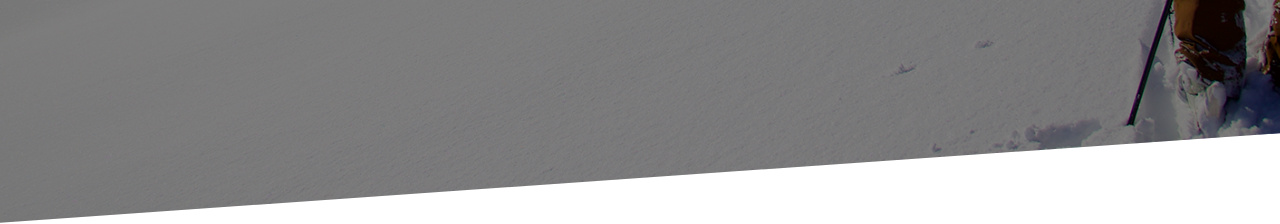
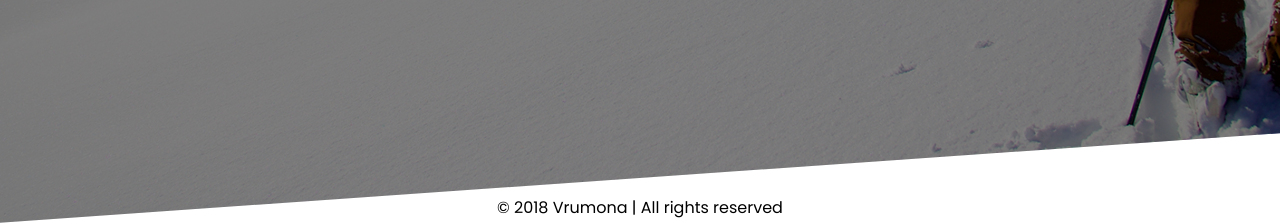
Before and after one commit to MrJulian01/Cool_energy, a PHP site: page / in a window 1280 px wide. Shown: the part 1255-1479 px from the top of the page. Run offline with PHP 8.4, Linux system fonts and the light colour scheme; some libraries are stand-ins or nearby versions.

Commit message:
[MODIFIED] The footer of the home page and the product info page.

```diff
--- a/css/info.css
+++ b/css/info.css
@@ -349,3 +349,5 @@ strike {color: #096bff;}
   border-radius: 50%;
   margin: 12px;
 }
+
+footer{text-align: center;}
--- a/css/master.css
+++ b/css/master.css
@@ -49,6 +49,11 @@
     top: 1.5em;
     right: 1em;
   }
+
+  footer{
+    text-align: center;
+    padding-top: 1vh;
+  }
 }
 
 @media (min-width: 576px){
@@ -80,6 +85,11 @@
 
   nav .icon{
    display: none;
+  }
+
+  footer{
+    text-align: center;
+    padding-top: 2vh;
   }
 }
 
--- a/pages/productinfo.php
+++ b/pages/productinfo.php
@@ -85,7 +85,7 @@
 
     <!-- ___________________FOOTER_____________________ -->
 
-    <!-- <?php include '../includes/footer.php'?> -->
+    <?php include '../includes/footer.php'?>
 
 
     <!-- script to make navigation mobile-->
```
Also changed, not shown: README.md.
